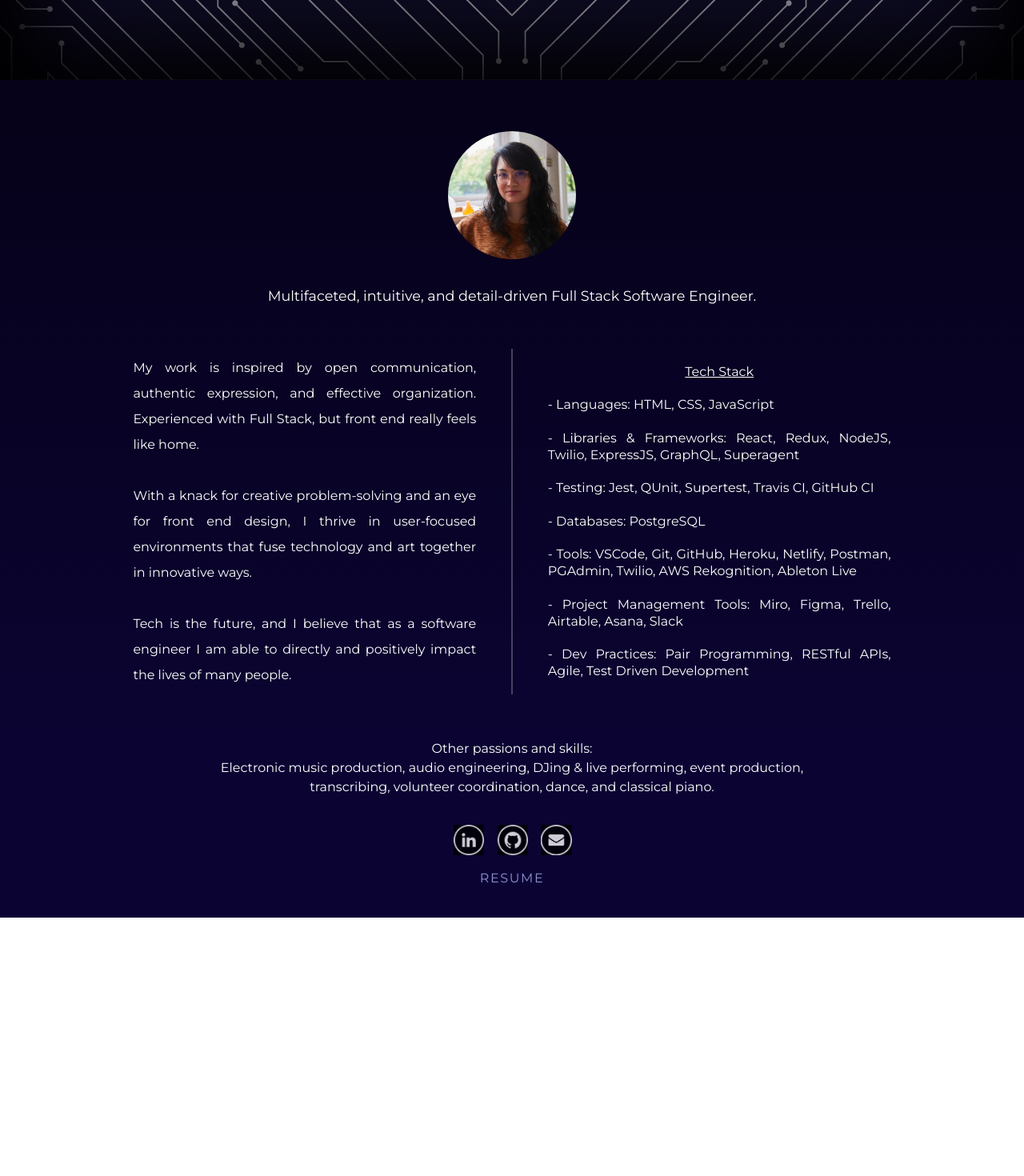
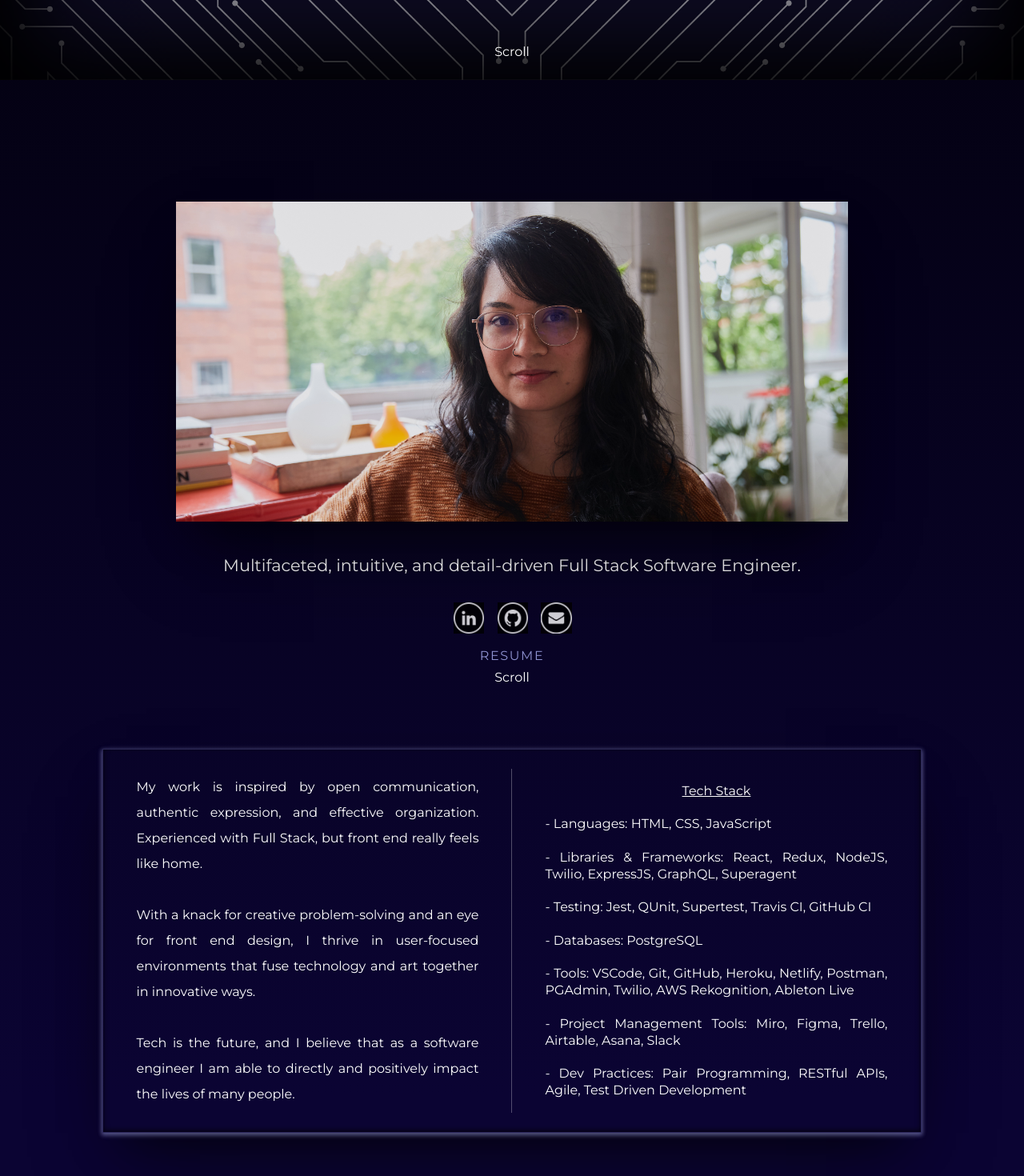
Before and after one commit to jena-boehm/portfolio-site, a React app: page / in a window 1280 px wide. Shown: the part 700-2170 px from the top of the page at 80% size. Before the commit the page ends 1847 px from the top, so only its background shows below. Built offline with nearby package versions, Linux system fonts and the light colour scheme.

Commit message:
add scroll placeholder and functionality

```diff
--- a/src/components/about/About.css
+++ b/src/components/about/About.css
@@ -1,3 +1,7 @@
+html {
+    scroll-behavior: smooth;
+}
+
 .aboutContainer {
     display: flex;
     justify-content: space-between;
@@ -24,7 +28,7 @@
         margin: 0;
         padding: 0;
         height: max-content;
-        opacity: 0.2;
+        opacity: 0.3;
         position: fixed;
         left: -1.2em;
         top: 2.7em;
@@ -40,8 +44,15 @@
         align-items: center;
         flex-direction: column;
         height: 100%;
-        width: 90%;
+        width: 80%;
         padding: 0;
+
+        .aboutRightSection {
+            display: flex;
+            justify-content: center;
+            align-items: center;
+            flex-direction: column;
+
 
             .rightTop {
                 width: 100%;
@@ -51,22 +62,27 @@
                 flex-direction: column;
 
                     .crop {
-                width: 10em;
-                height: 10em;
+                        width: max-content;
+                        height: 25em;
                         position: relative;
                         overflow: hidden;
-                border-radius: 50%;
+                        /* border-radius: 50%; */
+                        box-shadow: rgba(0, 0, 0, 0.4) 0px 50px 100px -20px,
+                        rgba(0, 0, 0, 0.7) 0px 30px 60px -30px,
+                        rgba(0, 0, 0, 0.7) 0px -2px 6px 0px inset;
 
                         .headshot {
                             display: inline-block;
-                    margin-left: -37%;
-                    height: 110%;
+                            /* margin-left: -37%; */
+                            margin-top: -3%;
+                            height: 140%;
                             width: auto;
+                            opacity: 0.9;
                         }
                     }
 
                 .description {
-                font-size: 1.1em;
+                    font-size: 1.3em;
                     margin-top: 2em;
                 }
             }
@@ -79,9 +95,13 @@
                 align-items: center;
                 flex-direction: row;
                 margin: 2em 0 2em 0;
+                border: 1px solid rgba(176, 182, 251, 0.2);
+                box-shadow: rgba(176, 182, 251, 0.3) 0px 2px 5px 1px, rgba(176, 182, 251, 0.23) 0px 2px 6px 1px, rgba(0, 0, 0, 0.4) 0px 50px 100px -20px,
+                rgba(0, 0, 0, 0.7) 0px 30px 60px -30px,
+                rgba(0, 0, 0, 0.7) 0px -2px 6px 0px inset;
 
                 .bio {
-                width: 40%;
+                    width: 45%;
                     line-height: 2em;
                     text-align: justify;
                     padding: 0 1em 0 1em;
@@ -98,7 +118,7 @@
                 }
 
                 .techStack {
-                width: 40%;
+                    width: 45%;
                     line-height: 1.3em;
                     text-align: justify;
                     padding: 0 1em 0 1em;
@@ -109,11 +129,13 @@
                     }
                 }
             }
-
+    }
         .bottomBlurb {
             width: 70%;
             text-align: center;
             line-height: 1.5em;
+            margin-top: 3em;
+
         }
 
         .socials {
@@ -123,5 +145,10 @@
             margin-top: 2em;
             opacity: 0.8;
         }
+
+        .scroll {
+            cursor: pointer;
+            margin-bottom: 3em;
         }
     }
+}
--- a/src/components/about/About.jsx
+++ b/src/components/about/About.jsx
@@ -1,5 +1,5 @@
 /* eslint-disable max-len */
-import React from 'react';
+import React, { useRef } from 'react';
 import { useLocation } from 'react-router-dom';
 import styles from './About.css';
 import headshot from '../../../public/images/headshot.jpg';
@@ -7,6 +7,11 @@ import { Socials } from '../socials/Socials';
 
 export const About = () => {
   const location = useLocation();
+  const ref = useRef(null);
+
+  const handleScroll = () => {
+    ref.current.scrollIntoView();
+  };
 
   return (
     <div className={styles.aboutContainer}>
@@ -15,6 +20,7 @@ export const About = () => {
       </h1>
 
       <section className={styles.aboutRight} style={location.pathname === '/' ? { margin: '2em' } : { margin: '2em 2em 2em 10em' } }>
+        <section className={styles.aboutRightSection}>
           <section className={styles.rightTop}>
             <div className={styles.crop}>
               <img
@@ -24,11 +30,21 @@ export const About = () => {
                 height="50%"
                 width="auto"/>
             </div>
+
             <div className={styles.description}>
                 Multifaceted, intuitive, and detail-driven Full Stack Software Engineer.
             </div>
+
+            <section className={styles.socials}>
+              <Socials />
             </section>
-        <section className={styles.rightMain}>
+
+            <section className={styles.scroll}>
+              <div onClick={handleScroll}>Scroll</div>
+            </section>
+          </section>
+
+          <section className={styles.rightMain} ref={ref}>
             <div className={styles.bio}>
           My work is inspired by open communication, authentic expression, and effective organization. Experienced with Full Stack, but front end really feels like home.<br/><br/>
           With a knack for creative problem-solving and an eye for front end design, I thrive in user-focused environments that fuse technology and art together in innovative ways.<br/><br/>
@@ -50,14 +66,10 @@ export const About = () => {
           - Dev Practices: Pair Programming, RESTful APIs, Agile, Test Driven Development
             </div>
           </section>
-
+        </section>
         <section className={styles.bottomBlurb}>
           Other passions and skills:<br/>
           Electronic music production, audio engineering, DJing & live performing, event production, transcribing, volunteer coordination, dance, and classical piano.
-        </section>
-
-        <section className={styles.socials}>
-          <Socials />
         </section>
       </section>
     </div>
--- a/src/components/contact/Contact.css
+++ b/src/components/contact/Contact.css
@@ -15,7 +15,7 @@
         margin: 0;
         padding: 0;
         height: max-content;
-        opacity: 0.2;
+        opacity: 0.3;
         position: fixed;
         left: -1.6em;
         top: 3em;
--- a/src/components/home/Home.css
+++ b/src/components/home/Home.css
@@ -14,9 +14,24 @@
     margin: 2.6em 0 2em 0;
     box-shadow: inset 0 0 100px 40px rgb(0, 0, 0);
 
+    .scroll {
+        position: relative;
+        top: 45%;
+        color: white;
+        cursor: pointer;
+    }
+
     /* .homeGraphic {
         margin: 1em;
         box-shadow: 0 0px 8px 0px rgba(255,255,255, 0.2);
         background-blend-mode: multiply;
     } */
 }
+
+.homeAbout {
+
+    .scrollLocation {
+        height: 5vh;
+        margin-bottom: 3em;
+    }
+}
--- a/src/components/home/Home.jsx
+++ b/src/components/home/Home.jsx
@@ -1,13 +1,25 @@
-import React from 'react';
+import React, { useRef } from 'react';
 import styles from './Home.css';
 import { About } from '../about/About.jsx';
 
 export const Home = () => {
+  const ref = useRef(null);
+
+  const handleScroll = () => {
+    ref.current.scrollIntoView();
+  };
 
   return (
     <>
-      <div className={styles.homeContainer}></div>
-      <About />
+      <div className={styles.homeContainer}>
+        <section className={styles.scroll}>
+          <div onClick={handleScroll}>Scroll</div>
+        </section>
+      </div>
+      <div className={styles.homeAbout}>
+        <div className={styles.scrollLocation} ref={ref}></div>
+        <About />
+      </div>
     </>
   );
 };
--- a/src/components/portfolio/Portfolio.css
+++ b/src/components/portfolio/Portfolio.css
@@ -16,7 +16,7 @@
         margin: 0;
         padding: 0;
         height: max-content;
-        opacity: 0.2;
+        opacity: 0.3;
         position: fixed;
         left: -2.1em;
         top: 3.8em;
```
Also changed, not shown: 1 other file (tests, documents, lock files or other folders). Lines whose indentation alone changed are shown as unchanged.
